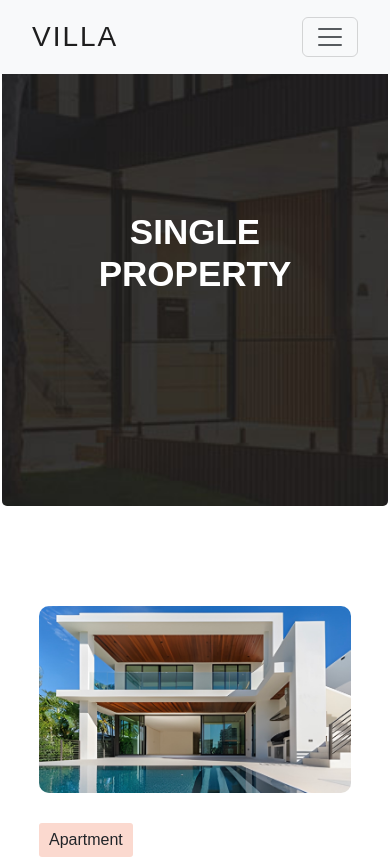
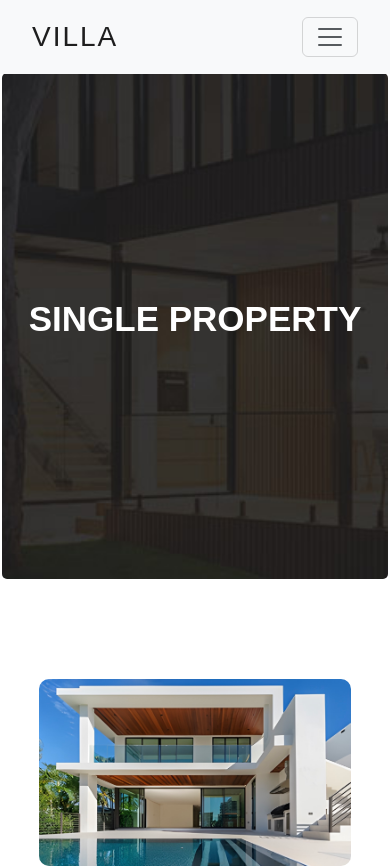
Before and after one commit to Engabdullahaljamal/Task2_Villa, a React (Vite) app: page /Task3_Villa/Single_Property in a window 390 px wide. Shown: the top 868 px of the page. Built offline with nearby package versions, Linux system fonts and the light colour scheme.

Commit message:
new update

```diff
--- a/src/component/Navbar/Navbar.jsx
+++ b/src/component/Navbar/Navbar.jsx
@@ -26,17 +26,17 @@ function Navbar() {
 
                         <ul className="navbar-nav me-auto mb-2 mb-lg-0">
                             <li className="nav-item ">
-                                <a className="nav-link active text-white" aria-current="page" href="#" onClick={() => { none() }}>Home</a>
+                                <Link className="nav-link active text-white" aria-current="page"  to='/Task3_Villa'  onClick={() => { none() }}>Home</Link>
                             </li>
                             <li className="nav-item" >
-                                <a className="nav-link text-white" href="#Property" onClick={() => { none() }}>Property</a>
+                                <Link className="nav-link text-white" to="/Task3_Villa/Property" onClick={() => { none() }}>Property</Link>
                             </li>
                             <li className="nav-item" >
-                                <a className="nav-link text-white" href="#Property_Details" onClick={() => { none() }}>Property Details</a>
+                                <Link className="nav-link text-white" to='/Task3_Villa/Single_Property' onClick={() => { none() }}>Property Details</Link>
                             </li>
 
                             <li className="nav-item">
-                                <a className="nav-link  text-white" aria-disabled="true" href='#Contact_Us' onClick={() => { none() }}>Contact US</a>
+                                <Link className="nav-link  text-white" aria-disabled="true" to="/Task3_Villa/contact_us" onClick={() => { none() }}>Contact US</Link>
                             </li>
 
                             <li className="nav-item but" onClick={() => { none() }}>
--- a/src/component/PagesHero/PagesHero.css
+++ b/src/component/PagesHero/PagesHero.css
@@ -1,4 +1,3 @@
-
 .pages_hero {
     width: 100vw;
     display: flex;
@@ -12,7 +11,6 @@
     border-radius: 5px;
     height: 60vh;
     object-fit: cover;
-
 }
 
 .pages_hero h2 {
@@ -25,3 +23,14 @@
     font-weight: 900;
     text-align: center;
 }
+
+@media screen and (max-width:950px) {
+    .pages_hero {
+        padding-top: 73px;
+    }
+
+    .pages_hero h2 {
+        top: 55%;
+        min-width: max-content;
+    }
+}
```
